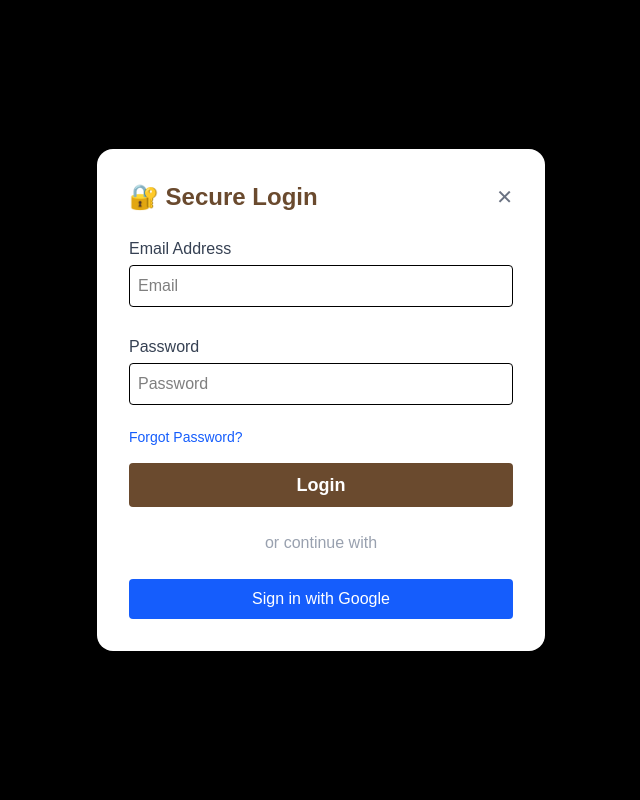
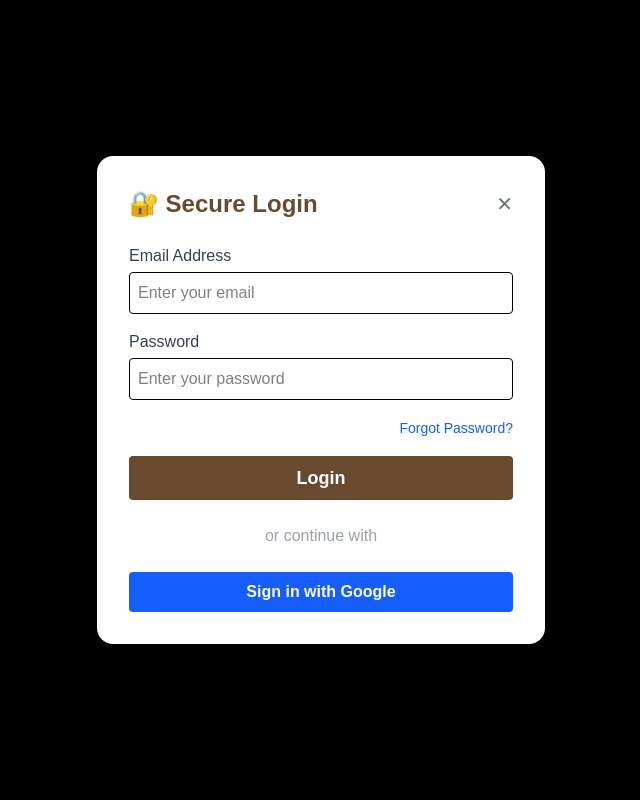
Before and after one commit to mburuian/emerald-webpage, a Next.js app: page / in a window 1280 px wide. Both pictures are taken after a click on the button "Login". Shown: the top 800 px of the page, without its empty margins (319-959 px from the left). Built offline with nearby package versions, Linux system fonts and the light colour scheme; no server answers.

Commit message:
build errors resolved

```diff
--- a/src/app/components/LoginModal.tsx
+++ b/src/app/components/LoginModal.tsx
@@ -1,10 +1,13 @@
 "use client";
 
 import { useState } from "react";
-import { signInWithEmailAndPassword } from "firebase/auth";
+import {
+  signInWithEmailAndPassword,
+  signInWithPopup,
+  GoogleAuthProvider,
+  sendPasswordResetEmail,
+} from "firebase/auth";
 import { auth } from "@/lib/firebase";
-import { signInWithPopup, GoogleAuthProvider } from "firebase/auth";
-
 
 type LoginModalProps = {
   onCloseAction: () => void;
@@ -15,33 +18,28 @@ export default function LoginModal({ onCloseAction }: LoginModalProps) {
   const [password, setPassword] = useState("");
   const [error, setError] = useState("");
 
+  // 🔐 Email/Password login
   const handleLogin = async () => {
     try {
       await signInWithEmailAndPassword(auth, email, password);
       onCloseAction();
-    } catch (err) {
-      console.error("Login error:", err);
+    } catch (err: unknown) {
+      if (err instanceof Error) {
+        console.error("Login error:", err.message);
         setError("Invalid email or password.");
+      } else {
+        console.error("Unknown login error:", err);
+        setError("Something went wrong.");
+      }
     }
   };
 
-  const handleForgotPassword = () => {
-    if (!email) {
-      alert("Enter your email above to reset password.");
-      return;
-    }
-
-    import("firebase/auth").then(({ sendPasswordResetEmail }) => {
-      sendPasswordResetEmail(auth, email)
-        .then(() => alert("Password reset email sent!"))
-        .catch((err) => alert("Error: " + err.message));
-    });
-  };
+  // 🔐 Google Sign-In
   const handleGoogleLogin = async () => {
     try {
       const provider = new GoogleAuthProvider();
       await signInWithPopup(auth, provider);
-    onCloseAction(); // close modal on success
+      onCloseAction();
     } catch (err: unknown) {
       if (err instanceof Error) {
         console.error("Google login error:", err.message);
@@ -53,12 +51,35 @@ const handleGoogleLogin = async () => {
     }
   };
 
+  // 🔐 Password reset
+  const handleForgotPassword = async () => {
+    if (!email) {
+      alert("Please enter your email above to receive a password reset link.");
+      return;
+    }
+    try {
+      await sendPasswordResetEmail(auth, email);
+      alert("Password reset email sent!");
+    } catch (err: unknown) {
+      if (err instanceof Error) {
+        alert("Error: " + err.message);
+      } else {
+        alert("An unexpected error occurred.");
+      }
+    }
+  };
+
   return (
     <div className="fixed inset-0 bg-black bg-opacity-40 flex items-center justify-center z-50">
       <div className="bg-white rounded-2xl shadow-2xl p-8 w-full max-w-md animate-fade-in">
         <div className="flex justify-between items-center mb-6">
           <h2 className="text-2xl font-bold text-[#6a4a2e]">🔐 Secure Login</h2>
-          <button onClick={onCloseAction} className="text-gray-500 hover:text-red-500 text-xl">✕</button>
+          <button
+            onClick={onCloseAction}
+            className="text-gray-500 hover:text-red-500 text-xl"
+          >
+            ✕
+          </button>
         </div>
 
         {error && <p className="text-red-600 mb-4 text-sm">{error}</p>}
@@ -69,25 +90,32 @@ const handleGoogleLogin = async () => {
             type="email"
             value={email}
             onChange={(e) => setEmail(e.target.value)}
-  placeholder="Email"
-  className="w-full p-2 mb-3 border rounded text-black"
+            placeholder="Enter your email"
+            className="w-full p-2 border rounded text-black"
+            required
           />
         </div>
 
-        <div className="mb-2">
+        <div className="mb-4">
           <label className="block mb-1 font-medium text-gray-700">Password</label>
           <input
             type="password"
             value={password}
             onChange={(e) => setPassword(e.target.value)}
-  placeholder="Password"
-  className="w-full p-2 mb-3 border rounded text-black"
+            placeholder="Enter your password"
+            className="w-full p-2 border rounded text-black"
+            required
           />
         </div>
 
-        <button onClick={handleForgotPassword} className="text-sm text-blue-600 hover:underline mb-4">
+        <div className="mb-4 text-right">
+          <button
+            onClick={handleForgotPassword}
+            className="text-sm text-blue-600 hover:underline"
+          >
             Forgot Password?
           </button>
+        </div>
 
         <button
           onClick={handleLogin}
@@ -98,17 +126,12 @@ const handleGoogleLogin = async () => {
 
         <div className="my-6 text-center text-gray-400">or continue with</div>
 
-        <div className="flex gap-4">
         <button
           onClick={handleGoogleLogin}
-  className="w-full bg-blue-600 text-white p-2 rounded hover:bg-blue-700 transition"
+          className="w-full bg-blue-600 hover:bg-blue-700 text-white py-2 rounded font-semibold transition"
         >
           Sign in with Google
         </button>
-
-
-
-        </div>
       </div>
     </div>
   );
```
Lines whose indentation alone changed are shown as unchanged.
